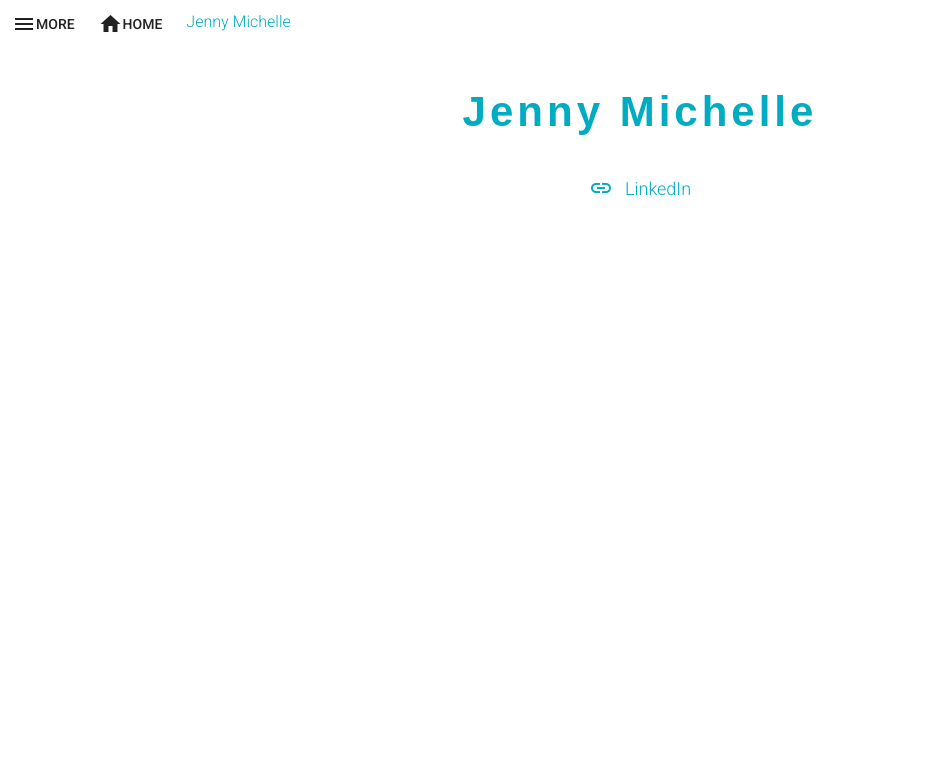
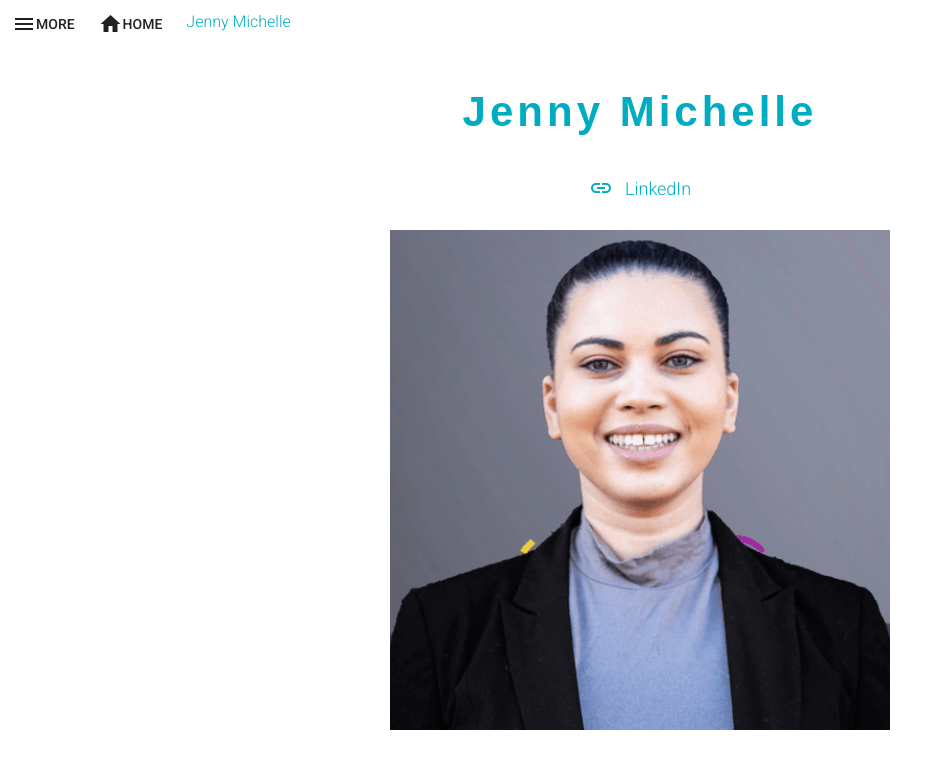
Before and after one commit to jenjen91/jennymichelle, a React (Create React App) app: page / in a window 1280 px wide. Shown: the top 768 px of the page, without its empty margins (0-938 px from the left). Built offline with nearby package versions, Linux system fonts and the light colour scheme; a web font is replaced by a local one.

Commit message:
Update Home.js

```diff
--- a/src/pages/Home.js
+++ b/src/pages/Home.js
@@ -10,6 +10,9 @@ const styles = {
       flexDirection: 'column',
       alignItems: 'center',
       justifyContent: 'center'
+  },
+  cvpic: {
+    width: 500,
   }
 }
 class Home extends Component {
@@ -27,6 +30,9 @@ class Home extends Component {
           </i>
           <a href="https://www.linkedin.com/in/jennymichelle" alt="LinkedIn">LinkedIn</a>
         </nav>
+      <main>
+       <img className={classes.cvpic} src="/images/animated cv pic.gif" />
+      </main>
         <script
           type="IN/MemberProfile"
           data-id="http://www.linkedin.com/in/jennymichelle"
```
